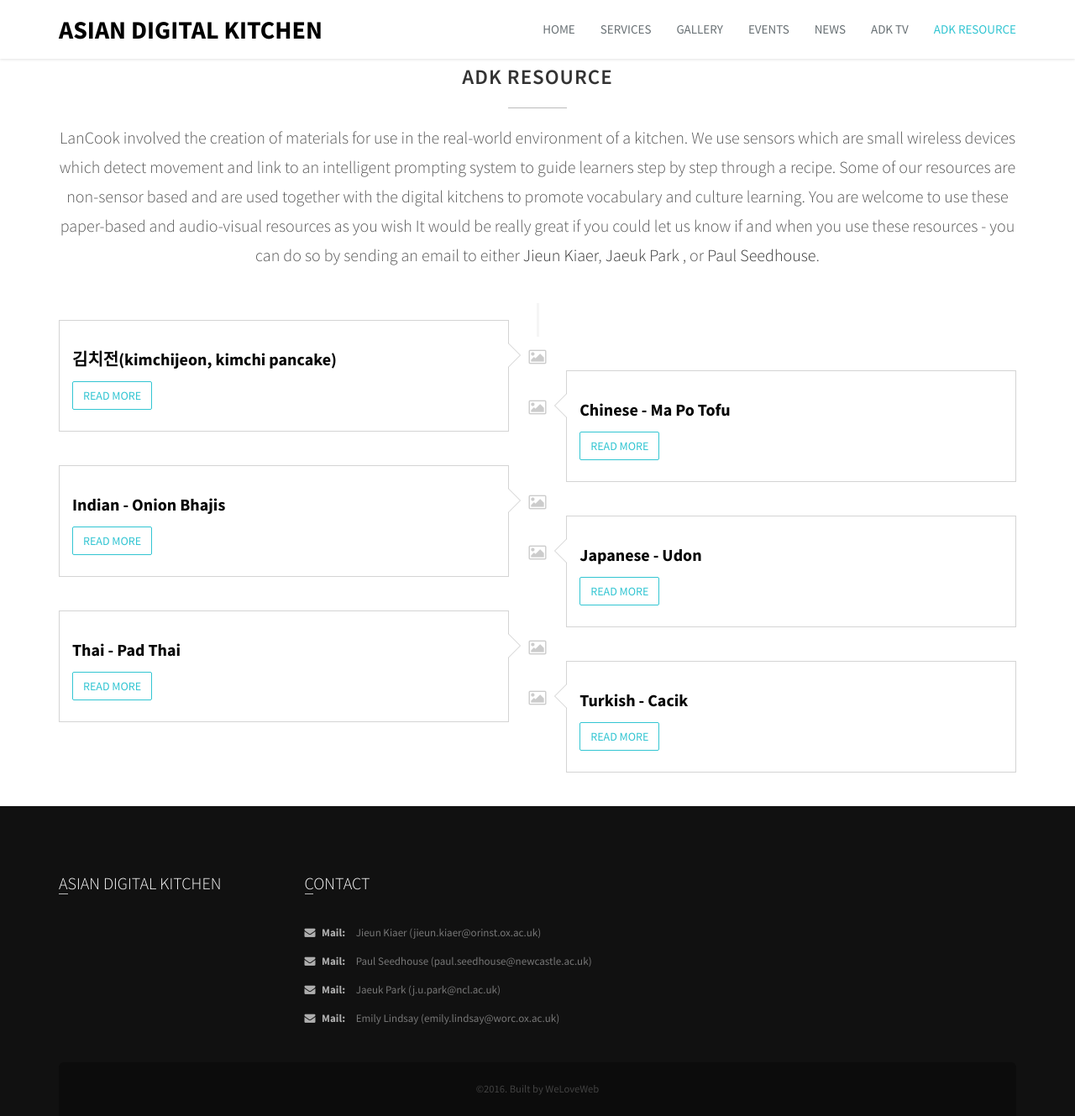
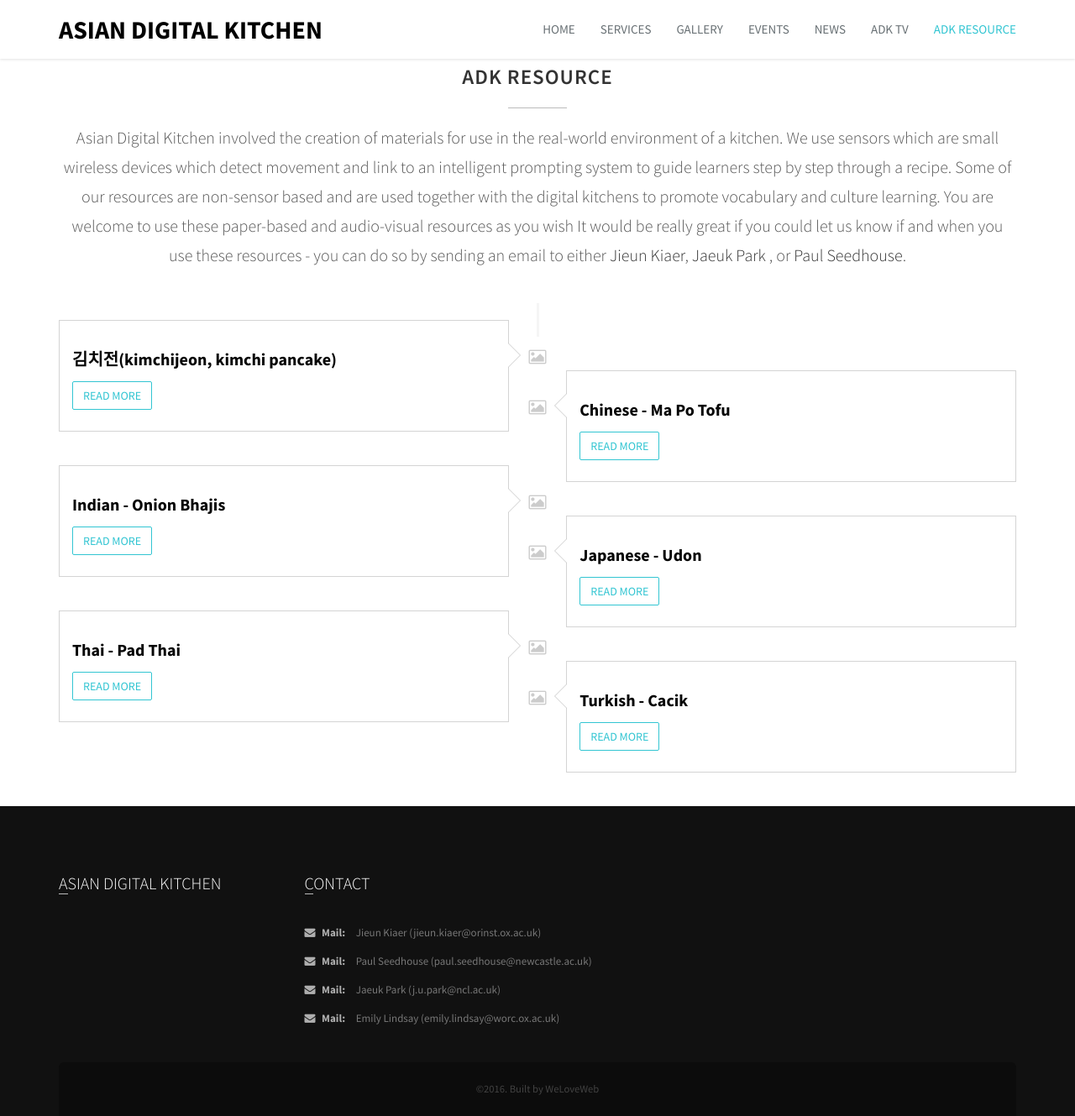
Before and after one commit to andrewchaa/asian-language-cook, a Jekyll site: the page built from resource.html, in a window 1280 px wide. Shown: the whole page at 84% size. Built offline with Jekyll 4.4.1, drawn with Linux system fonts in a browser that asks for light colours; a script that is not in the unit is left out.

Commit message:
lancook to asian digital kitchen

```diff
--- a/resource.html
+++ b/resource.html
@@ -2,7 +2,7 @@
 layout: default
 title: ADK Resource
 description: |
-  LanCook involved the creation of materials for use in the real-world environment of a kitchen.
+  Asian Digital Kitchen involved the creation of materials for use in the real-world environment of a kitchen.
   We use sensors which are small wireless devices which detect movement
   and link to an intelligent prompting system to guide learners step by step through a recipe.
   Some of our resources are non-sensor based and are used together with the digital kitchens to
```
